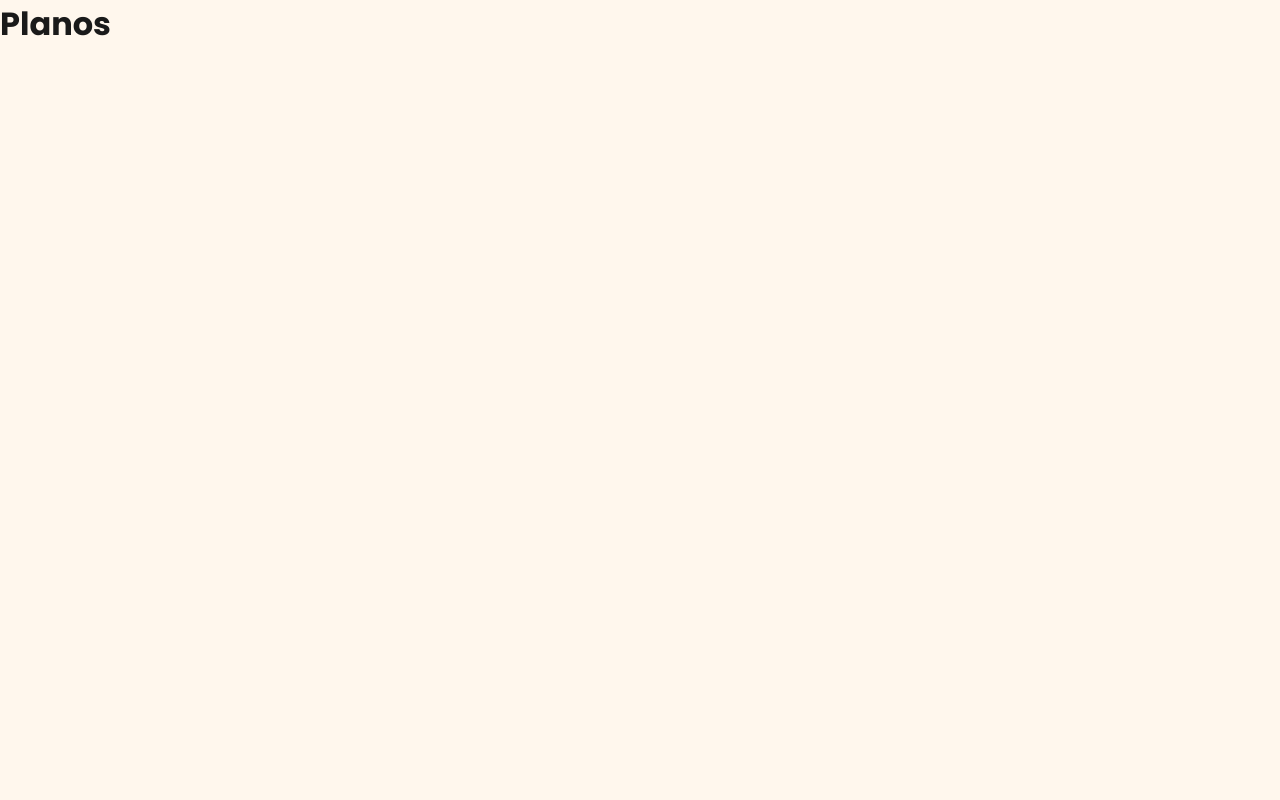
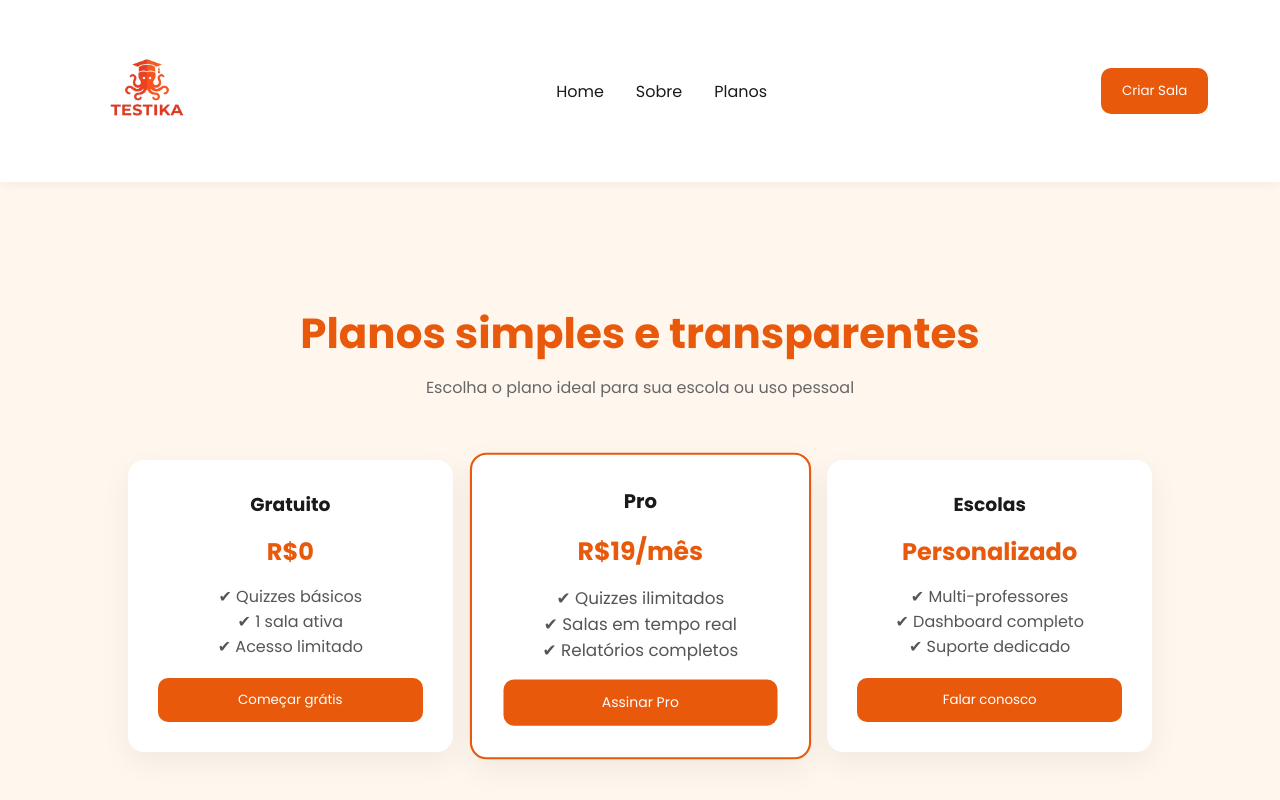
Before and after one commit to Natametonini/testika-main, a React (Vite) app in the folder frontend/: page /planos in a window 1280 px wide. Shown: the top 800 px of the page. Built offline with nearby package versions, Linux system fonts and the light colour scheme.

Commit message:
Feat: TUDO PT II

```diff
--- /dev/null
+++ b/frontend/src/components/Layout/Layout.jsx
@@ -0,0 +1,19 @@
+import Navbar from "../Navbar/Navbar";
+import Footer from "../Footer/Footer";
+import { Outlet } from "react-router-dom";
+
+function Layout() {
+  return (
+    <>
+      <Navbar />
+
+      <main>
+        <Outlet />
+      </main>
+
+      <Footer />
+    </>
+  );
+}
+
+export default Layout;
--- a/frontend/src/components/Navbar/Navbar.jsx
+++ b/frontend/src/components/Navbar/Navbar.jsx
@@ -1,5 +1,6 @@
 import { Link, useNavigate } from "react-router-dom";
 import { useAuth } from "../../context/Auth";
+import logo from "./Logo.png";
 
 import styles from "./Navbar.module.css";
 
@@ -20,9 +21,9 @@ function Navbar() {
   return (
     <header className={styles.header}>
       <nav className={styles.nav}>
-        <Link to="/">
-          <h2>Testika</h2>
-        </Link>
+        <Link to="/" className={styles.logoWrapper}>
+  <img src={logo} alt="Testika logo" className={styles.logo} />
+</Link>
 
         <div className={styles.links}>
           <Link to="/">Home</Link>
--- a/frontend/src/components/Navbar/Navbar.module.css
+++ b/frontend/src/components/Navbar/Navbar.module.css
@@ -21,6 +21,28 @@
   align-items: center;
 }
 
+.logoWrapper {
+  display: flex;
+  align-items: center;
+  text-decoration: none;
+}
+
+.logo {
+  width: 45px;
+  height: 45px;
+  object-fit: contain;
+}
+
+.logo {
+  width: 150px;
+  height: 150px;
+  transition: 0.2s;
+}
+
+.logo:hover {
+  transform: scale(1.05);
+}
+
 .links {
   display: flex;
 
--- a/frontend/src/pages/About/About.jsx
+++ b/frontend/src/pages/About/About.jsx
@@ -1,6 +1,45 @@
+import styles from "./About.module.css";
+
 function About() {
   return (
-    <h1>Sobre</h1>
+    <div className={styles.page}>
+
+      {/* HERO */}
+      <section className={styles.hero}>
+        <h1>Sobre o Testika</h1>
+        <p>
+          O Testika é uma plataforma de quizzes em tempo real criada para tornar o aprendizado mais divertido, interativo e eficiente.
+        </p>
+      </section>
+
+      {/* MISSÃO */}
+      <section className={styles.section}>
+        <h2>Nossa missão</h2>
+        <p>
+          Ajudar professores e alunos a aprenderem de forma mais leve através de quizzes dinâmicos,
+          com resultados em tempo real e gamificação.
+        </p>
+      </section>
+
+      {/* COMO FUNCIONA */}
+      <section className={styles.cards}>
+        <div className={styles.card}>
+          <h3>🎯 Criar</h3>
+          <p>Professores criam quizzes em poucos minutos.</p>
+        </div>
+
+        <div className={styles.card}>
+          <h3>🚀 Compartilhar</h3>
+          <p>Envie um código simples para os alunos entrarem.</p>
+        </div>
+
+        <div className={styles.card}>
+          <h3>📊 Analisar</h3>
+          <p>Acompanhe o desempenho em tempo real.</p>
+        </div>
+      </section>
+
+    </div>
   );
 }
 
--- /dev/null
+++ b/frontend/src/pages/About/About.module.css
@@ -0,0 +1,60 @@
+.page {
+  padding: 120px 10% 60px;
+}
+
+.hero {
+  text-align: center;
+  margin-bottom: 60px;
+}
+
+.hero h1 {
+  font-size: 48px;
+  color: #e8590c;
+}
+
+.hero p {
+  margin-top: 15px;
+  color: #555;
+  max-width: 700px;
+  margin-left: auto;
+  margin-right: auto;
+}
+
+.section {
+  text-align: center;
+  margin-bottom: 60px;
+}
+
+.section h2 {
+  margin-bottom: 10px;
+}
+
+.section p {
+  color: #666;
+  max-width: 700px;
+  margin: 0 auto;
+}
+
+.cards {
+  display: grid;
+  grid-template-columns: repeat(3, 1fr);
+  gap: 20px;
+}
+
+.card {
+  background: white;
+  padding: 25px;
+  border-radius: 16px;
+  text-align: center;
+  box-shadow: 0 10px 30px rgba(0,0,0,0.06);
+}
+
+.card h3 {
+  margin-bottom: 10px;
+}
+
+@media (max-width: 900px) {
+  .cards {
+    grid-template-columns: 1fr;
+  }
+}
--- a/frontend/src/pages/Home/Home.jsx
+++ b/frontend/src/pages/Home/Home.jsx
@@ -51,25 +51,7 @@ function Home() {
       </button>
 
     </div>
-        </motion.div>
 
-        <motion.div
-          className={styles.heroCard}
-          initial={{ opacity: 0, x: 40 }}
-          animate={{ opacity: 1, x: 0 }}
-          transition={{ duration: 0.6 }}
-        >
-          <div className={styles.mock}>
-            <h3>Quiz ao vivo</h3>
-            <p>Quem foi o primeiro presidente do Brasil?</p>
-
-            <div className={styles.options}>
-              <span>Deodoro</span>
-              <span>Getúlio</span>
-              <span>Juscelino</span>
-              <span>Lula</span>
-            </div>
-          </div>
   </motion.div>
 
 </section>
--- a/frontend/src/pages/Home/Home.module.css
+++ b/frontend/src/pages/Home/Home.module.css
@@ -8,11 +8,9 @@
 
 .hero {
   display: flex;
-  justify-content: space-between;
+  justify-content: center;
   align-items: center;
   padding: 120px 10%;
-  gap: 60px;
-  min-height: 80vh;
 }
 
 .heroText {
--- a/frontend/src/pages/Pricing/Pricing.jsx
+++ b/frontend/src/pages/Pricing/Pricing.jsx
@@ -1,6 +1,61 @@
+import styles from "./Pricing.module.css";
+
 function Pricing() {
   return (
-    <h1>Planos</h1>
+    <div className={styles.page}>
+
+      <section className={styles.hero}>
+        <h1>Planos simples e transparentes</h1>
+        <p>Escolha o plano ideal para sua escola ou uso pessoal</p>
+      </section>
+
+      <section className={styles.cards}>
+
+        {/* FREE */}
+        <div className={styles.card}>
+          <h3>Gratuito</h3>
+          <h2>R$0</h2>
+
+          <ul>
+            <li>✔ Quizzes básicos</li>
+            <li>✔ 1 sala ativa</li>
+            <li>✔ Acesso limitado</li>
+          </ul>
+
+          <button>Começar grátis</button>
+        </div>
+
+        {/* PRO */}
+        <div className={`${styles.card} ${styles.highlight}`}>
+          <h3>Pro</h3>
+          <h2>R$19/mês</h2>
+
+          <ul>
+            <li>✔ Quizzes ilimitados</li>
+            <li>✔ Salas em tempo real</li>
+            <li>✔ Relatórios completos</li>
+          </ul>
+
+          <button>Assinar Pro</button>
+        </div>
+
+        {/* SCHOOL */}
+        <div className={styles.card}>
+          <h3>Escolas</h3>
+          <h2>Personalizado</h2>
+
+          <ul>
+            <li>✔ Multi-professores</li>
+            <li>✔ Dashboard completo</li>
+            <li>✔ Suporte dedicado</li>
+          </ul>
+
+          <button>Falar conosco</button>
+        </div>
+
+      </section>
+
+    </div>
   );
 }
 
--- /dev/null
+++ b/frontend/src/pages/Pricing/Pricing.module.css
@@ -0,0 +1,66 @@
+.page {
+  padding: 120px 10% 60px;
+  text-align: center;
+}
+
+.hero h1 {
+  font-size: 42px;
+  color: #e8590c;
+}
+
+.hero p {
+  margin-top: 10px;
+  color: #666;
+}
+
+.cards {
+  display: grid;
+  grid-template-columns: repeat(3, 1fr);
+  gap: 25px;
+  margin-top: 60px;
+}
+
+.card {
+  background: white;
+  padding: 30px;
+  border-radius: 16px;
+  box-shadow: 0 10px 30px rgba(0,0,0,0.06);
+  display: flex;
+  flex-direction: column;
+  gap: 15px;
+}
+
+.card h2 {
+  color: #e8590c;
+}
+
+.card ul {
+  list-style: none;
+  padding: 0;
+  color: #555;
+}
+
+.card button {
+  margin-top: auto;
+  padding: 12px;
+  border: none;
+  border-radius: 10px;
+  background: #e8590c;
+  color: white;
+  cursor: pointer;
+}
+
+.highlight {
+  border: 2px solid #e8590c;
+  transform: scale(1.05);
+}
+
+@media (max-width: 900px) {
+  .cards {
+    grid-template-columns: 1fr;
+  }
+
+  .highlight {
+    transform: none;
+  }
+}
--- a/frontend/src/pages/Room/Room.jsx
+++ b/frontend/src/pages/Room/Room.jsx
@@ -31,14 +31,17 @@ function Room() {
   const [time, setTime] = useState(10);
   const [score, setScore] = useState(0);
 
+    //  MODAL LOGIN
+  const [showNameModal, setShowNameModal] = useState(false);
+  const [tempName, setTempName] = useState("");
+
   const question = mockQuestions[current];
 
   // LOGIN
   useEffect(() => {
-    if (!user) {
-      const name = prompt("Digite seu nome para entrar no quiz:");
-      if (name) login(name);
-    }
+  if (!user) {
+    setShowNameModal(true);
+  }
   }, []);
 
   // TIMER
@@ -77,6 +80,40 @@ function Room() {
     } else {
       setPhase("finished");
     }
+  }
+
+  /* ---------------- LOADING NAME MODAL ---------------- */
+
+  if (showNameModal) {
+    return (
+      <div className={styles.modalOverlay}>
+
+        <div className={styles.modal}>
+          <h2>Bem-vindo ao Testika</h2>
+
+          <p>Digite seu nome para entrar na sala</p>
+
+          <input
+            type="text"
+            placeholder="Seu nome"
+            value={tempName}
+            onChange={(e) => setTempName(e.target.value)}
+          />
+
+          <button
+            onClick={() => {
+              if (!tempName.trim()) return;
+
+              login(tempName);
+              setShowNameModal(false);
+            }}
+          >
+            Entrar
+          </button>
+        </div>
+
+      </div>
+    );
   }
 
   /* ---------------- LOBBY ---------------- */
--- a/frontend/src/pages/Room/Room.module.css
+++ b/frontend/src/pages/Room/Room.module.css
@@ -124,6 +124,7 @@
   border: none;
   border-radius: 12px;
   background: white;
+  color: black;
   cursor: pointer;
 }
 
@@ -191,3 +192,46 @@
   background: #e8590c;
   transition: width 0.6s ease;
 }
+
+.modalOverlay {
+  position: fixed;
+  inset: 0;
+  background: rgba(0,0,0,0.5);
+
+  display: flex;
+  justify-content: center;
+  align-items: center;
+}
+
+.modal {
+  background: white;
+  padding: 30px;
+  border-radius: 16px;
+  width: 320px;
+  text-align: center;
+
+  animation: pop 0.25s ease;
+}
+
+.modal input {
+  width: 100%;
+  padding: 12px;
+  border-radius: 10px;
+  border: 1px solid #ddd;
+  margin: 15px 0;
+}
+
+.modal button {
+  width: 100%;
+  padding: 12px;
+  border: none;
+  border-radius: 10px;
+  background: #e8590c;
+  color: white;
+  cursor: pointer;
+}
+
+@keyframes pop {
+  from { transform: scale(0.9); opacity: 0; }
+  to { transform: scale(1); opacity: 1; }
+}
--- a/frontend/src/routes/AppRoutes.jsx
+++ b/frontend/src/routes/AppRoutes.jsx
@@ -1,4 +1,6 @@
 import { Routes, Route } from "react-router-dom";
+
+import Layout from "../components/Layout/Layout";
 
 import Home from "../pages/Home/Home";
 import About from "../pages/About/About";
@@ -8,10 +10,15 @@ import Room from "../pages/Room/Room";
 function AppRoutes() {
   return (
     <Routes>
-      <Route path="/" element={<Home />} />
-      <Route path="/sobre" element={<About />} />
-      <Route path="/planos" element={<Pricing />} />
+
+      <Route element={<Layout />}>
+        <Route path="/" element={<Home />} />
+        <Route path="/sobre" element={<About />} />
+        <Route path="/planos" element={<Pricing />} />
+      </Route>
+
       <Route path="/sala" element={<Room />} />
+
     </Routes>
   );
 }
```
Also changed, not shown: frontend/src/components/Navbar/Logo.png (added). Lines whose indentation alone changed are shown as unchanged.
